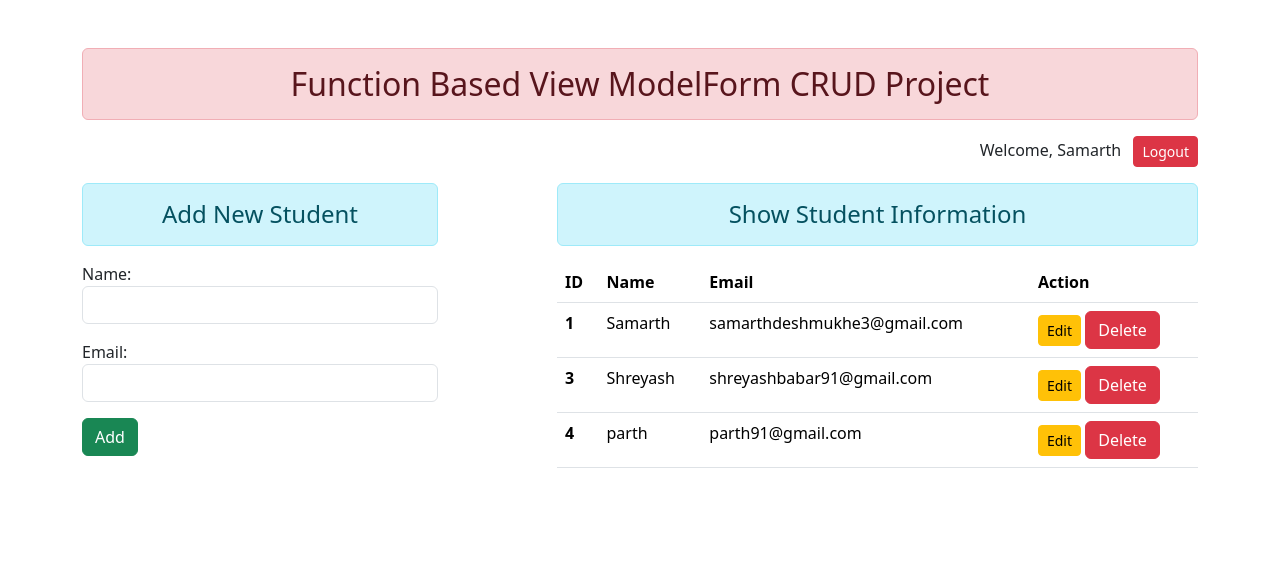
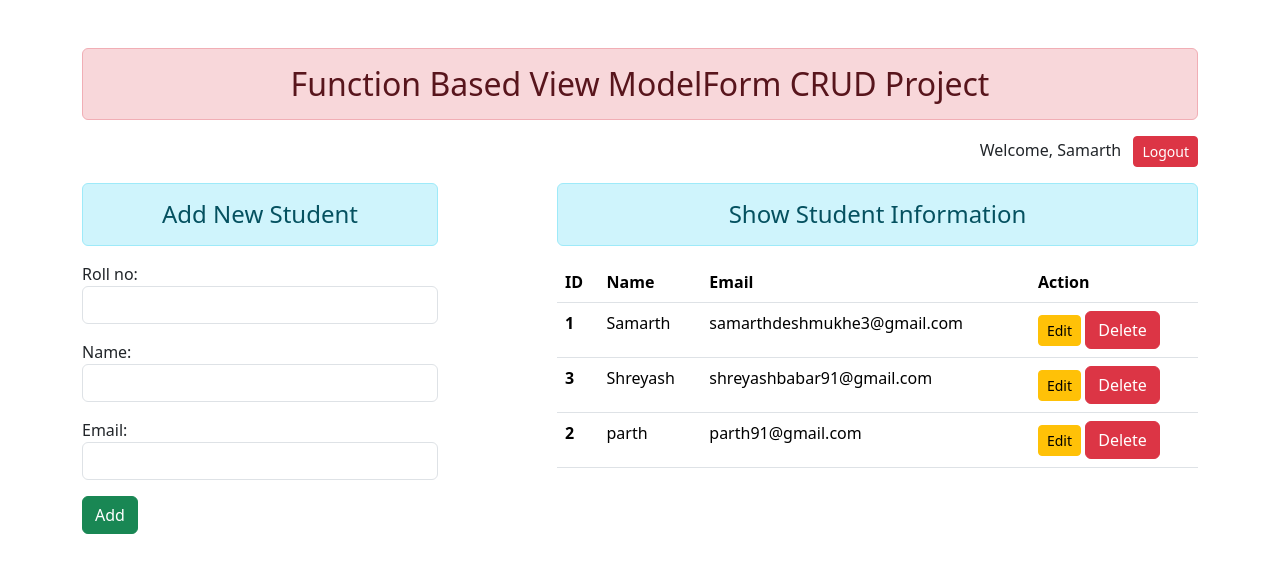
Before and after one commit to Samarth0325/Django-Project-with-CRUD-Operations, a Django app: page / in a window 1280 px wide. Shown: the top 573 px of the page. Run offline with Django 5.2, Linux system fonts and the light colour scheme; a user stored in the database is signed in; data comes from the database, SQL or seed files in the repository; both versions use the stored data as it was after the commit; some libraries are stand-ins or nearby versions.

Commit message:
Iwas just work on id number.

```diff
--- a/enroll/forms.py
+++ b/enroll/forms.py
@@ -4,8 +4,9 @@ from .models import Student
 class StudentRegistration(forms.ModelForm):
     class Meta:
         model = Student
-        fields = ['name', 'email']
+        fields = ['roll_no', 'name', 'email']
         widgets = {
-            'name': forms.TextInput(attrs={'class':'form-control'}),
-            'email': forms.EmailInput(attrs={'class':'form-control'}),
+            'roll_no': forms.NumberInput(attrs={'class': 'form-control'}),
+            'name': forms.TextInput(attrs={'class': 'form-control'}),
+            'email': forms.EmailInput(attrs={'class': 'form-control'}),
         }
--- a/enroll/models.py
+++ b/enroll/models.py
@@ -1,8 +1,9 @@
 from django.db import models
 
 class Student(models.Model):
+    roll_no = models.PositiveIntegerField(unique=True)
     name = models.CharField(max_length=70)
     email = models.EmailField(max_length=100)
 
     def __str__(self):
-        return self.name
+        return f"{self.roll_no} - {self.name}"
--- a/enroll/templates/enroll/addandshow.html
+++ b/enroll/templates/enroll/addandshow.html
@@ -25,7 +25,7 @@
             <tbody>
                 {% for st in stu %}
                 <tr>
-                    <th scope="row">{{st.id}}</th>
+                    <th scope="row">{{st.roll_no}}</th>
                     <td>{{st.name}}</td>
                     <td>{{st.email}}</td>
                     <td>
--- a/enroll/views.py
+++ b/enroll/views.py
@@ -11,9 +11,15 @@ def add_show(request): #it is a view of form for creating and validating and rea
     if request.method == "POST":
         fm = StudentRegistration(request.POST)
         if fm.is_valid():
+            rn = fm.cleaned_data['roll_no']
             nm = fm.cleaned_data['name']
             em = fm.cleaned_data['email']
-            reg = Student(name=nm, email=em)
+
+            reg = Student(
+                roll_no=rn,
+                name=nm,
+                email=em
+            )
             reg.save()
             fm = StudentRegistration()#it shows form blank after adding data to database.
     else:
```
Also changed, not shown: db.sqlite3, enroll/migrations/0001_initial.py.
